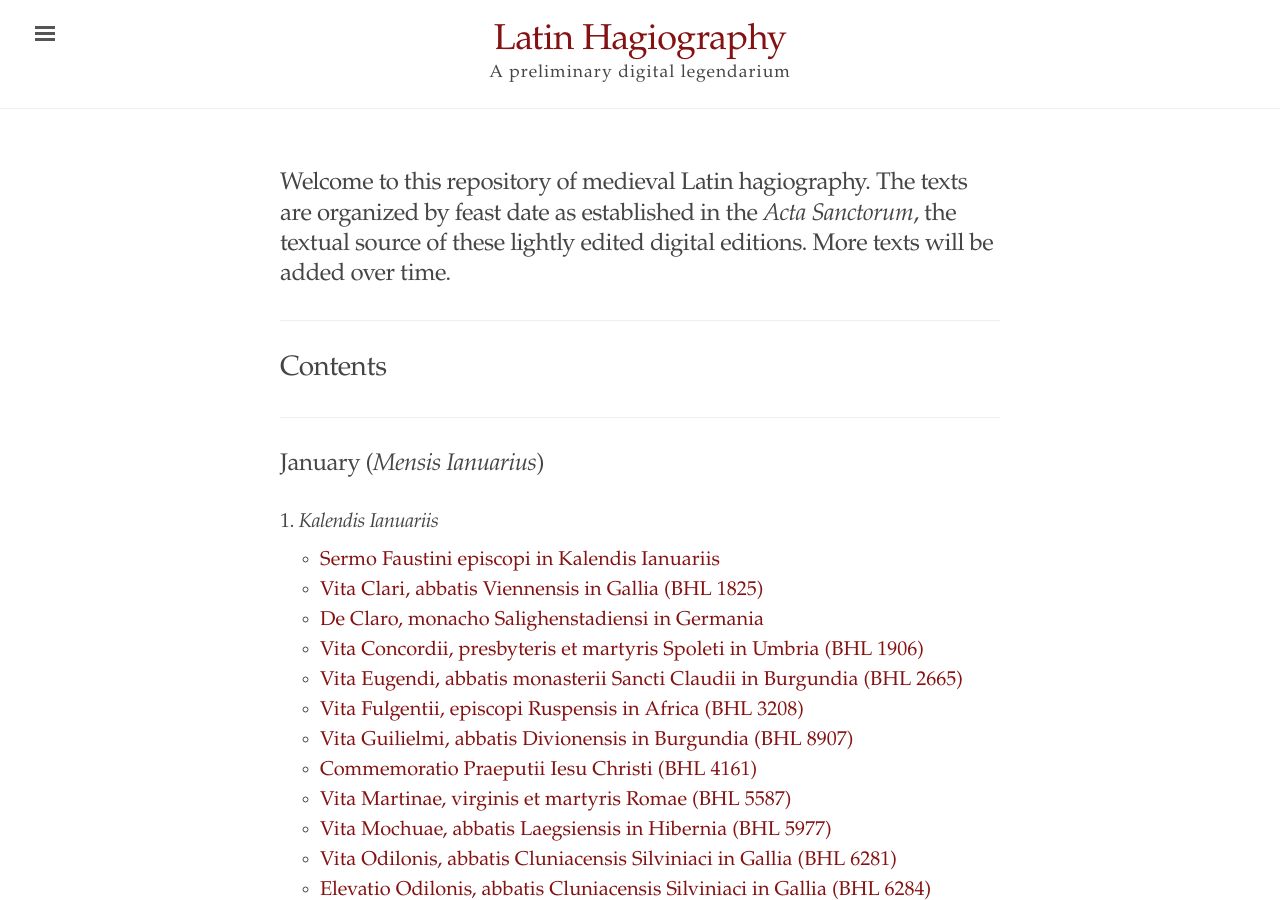
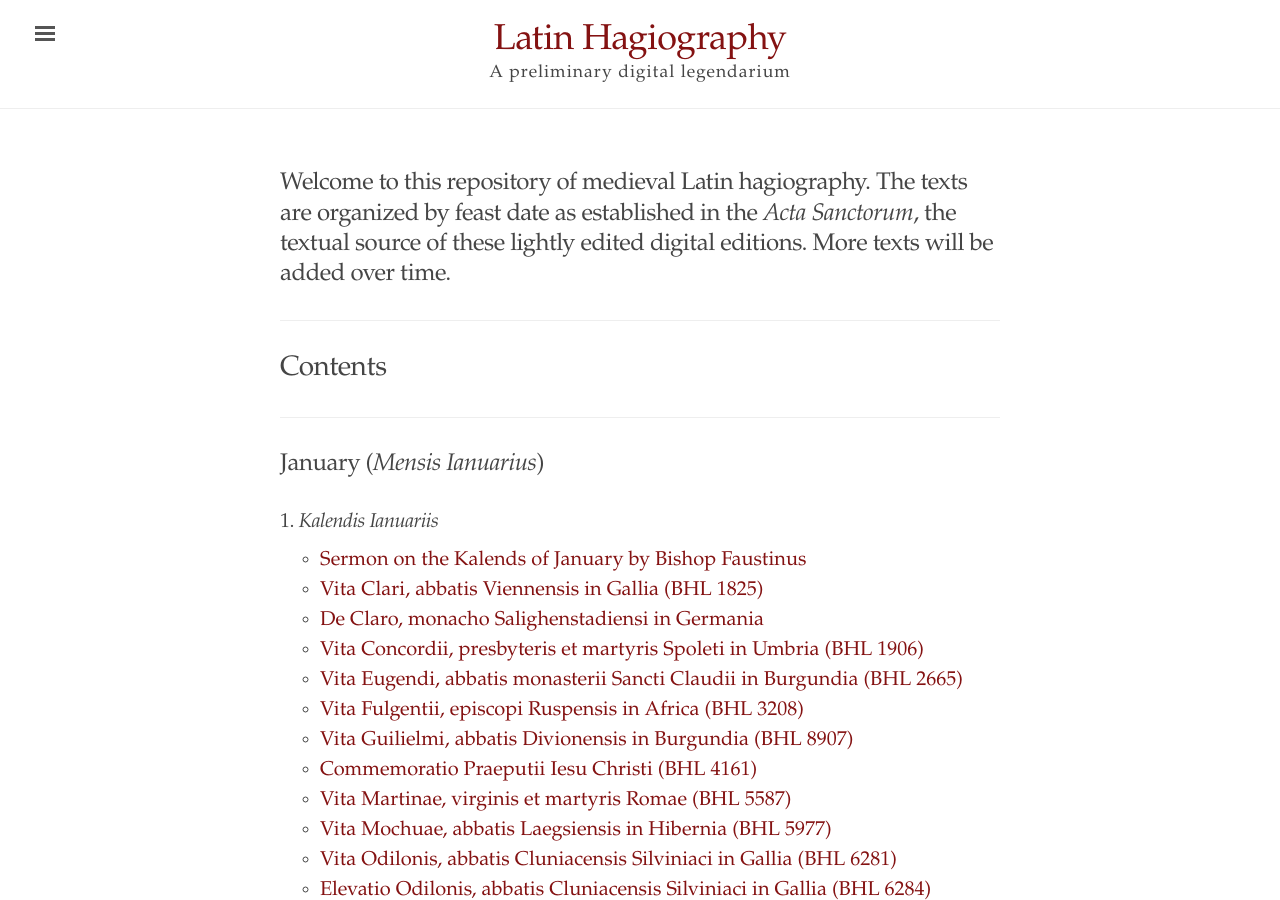
Before and after one commit to cjkoepke1/latin-hagiography, a Jekyll site: the page built from index.md, in a window 1280 px wide and 900 px high. Built offline with Jekyll 4.4.1, drawn with Linux system fonts in a browser that asks for light colours.

Commit message:
Updated name of sermon on Kalends of January

```diff
--- a/index.md
+++ b/index.md
@@ -15,7 +15,7 @@ title: "Latin Hagiography"
 
 ### 1. *Kalendis Ianuariis*
 
-- [Sermo Faustini episcopi in Kalendis Ianuariis](https://cjkoepke1.github.io/latin-hagiography/texts/sermo-faustini-in-kal-ian/)
+- [Sermon on the Kalends of January by Bishop Faustinus](https://cjkoepke1.github.io/latin-hagiography/texts/sermo-faustini-in-kal-ian/)
 - [Vita Clari, abbatis Viennensis in Gallia (BHL 1825)](https://cjkoepke1.github.io/latin-hagiography/texts/vita-clari/)
 - [De Claro, monacho Salighenstadiensi in Germania](https://cjkoepke1.github.io/latin-hagiography/texts/de-claro-salighenstadiensi)
 - [Vita Concordii, presbyteris et martyris Spoleti in Umbria (BHL 1906)](https://cjkoepke1.github.io/latin-hagiography/texts/vita-concordii/)
```
